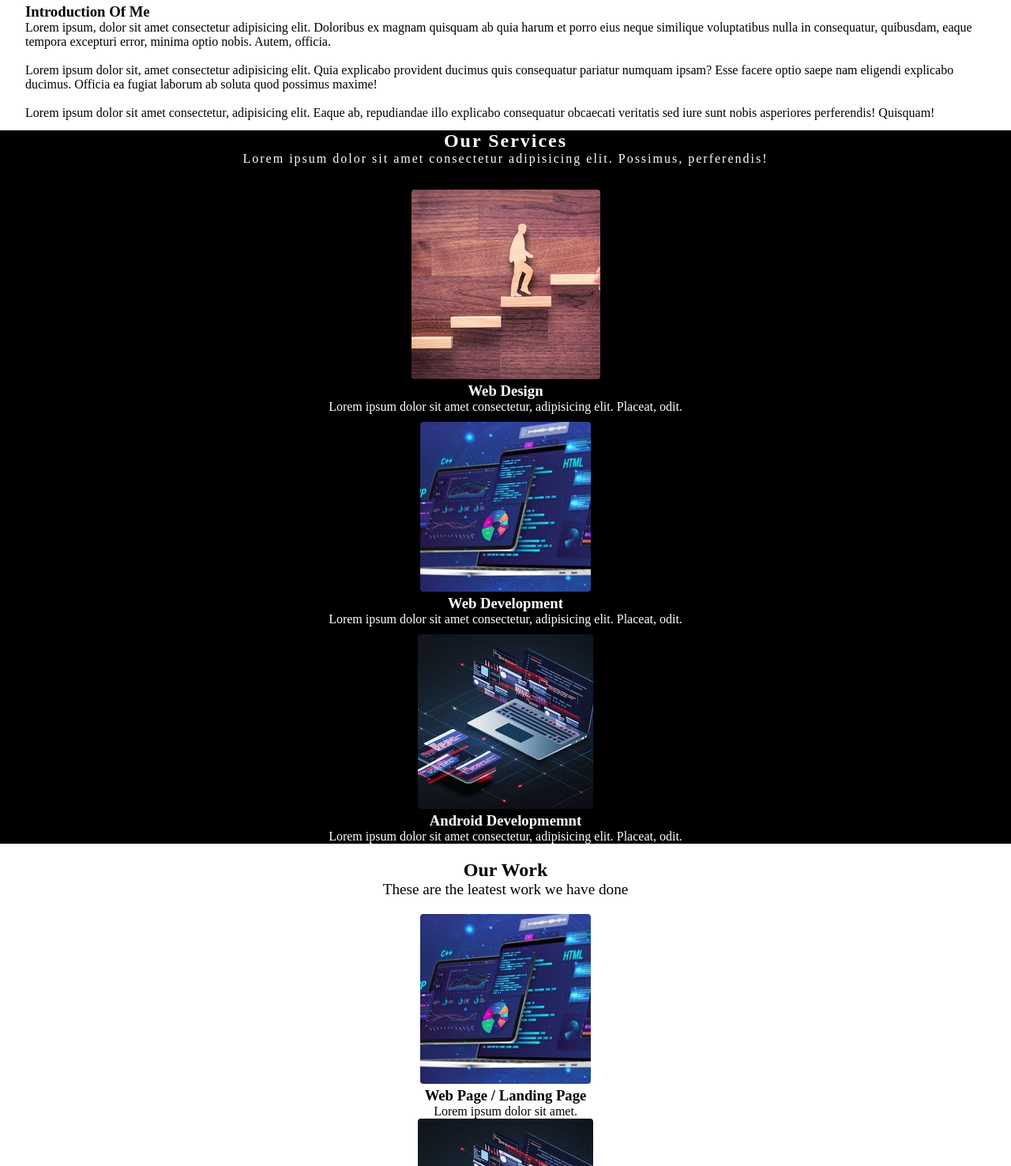
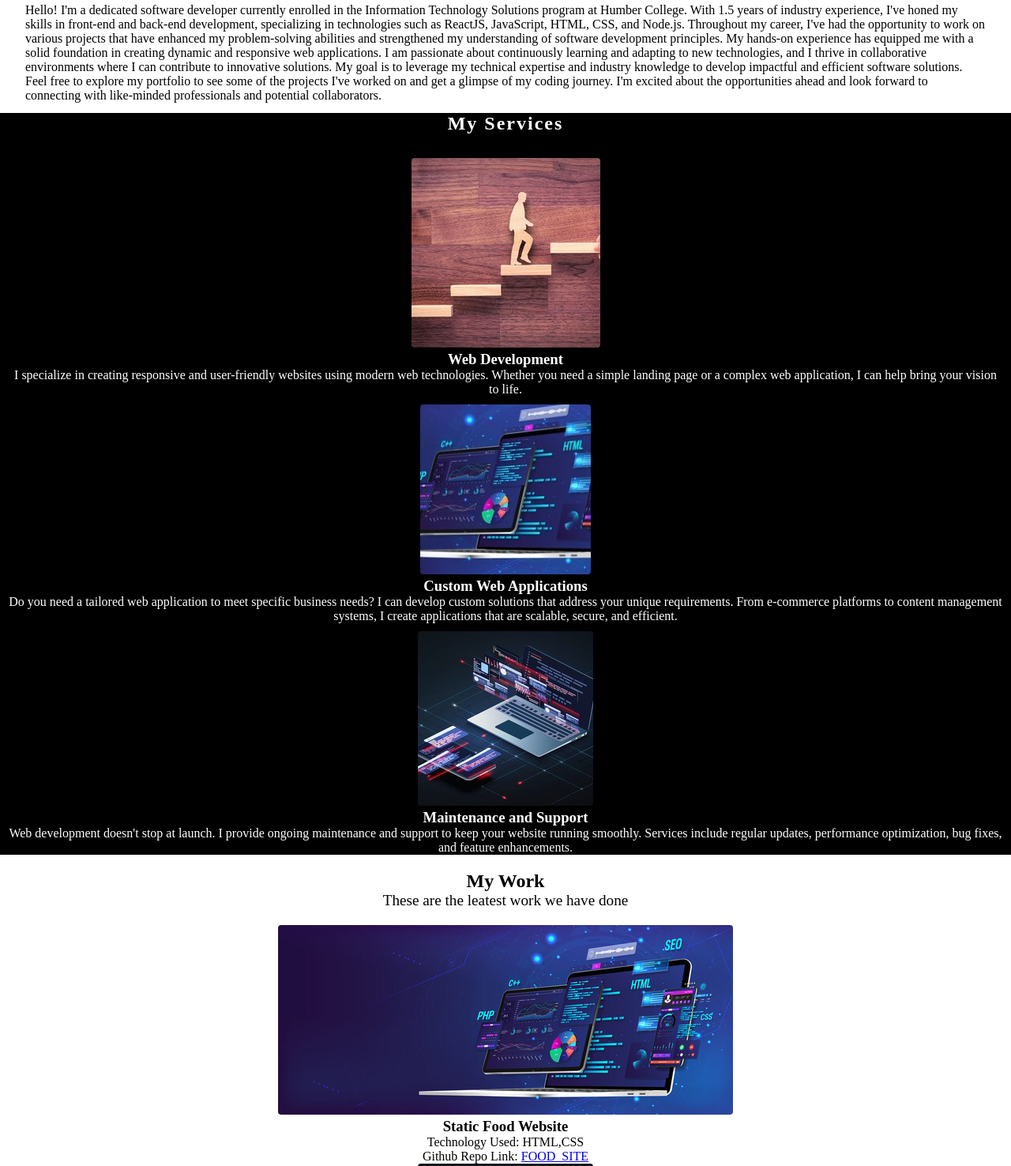
Before and after one commit to shah-jay/PORTFOLIO, a plain HTML site: page index.html in a window 1280 px wide. Shown: the part 916-2392 px from the top of the page at 79% size. Drawn offline with Linux system fonts and the light colour scheme.

Commit message:
Update index.html content

```diff
--- a/index.html
+++ b/index.html
@@ -1,5 +1,6 @@
 <!DOCTYPE html>
 <html lang="en">
+
     <head>
         <meta charset="UTF-8">
         <meta http-equiv="X-UA-Compatible" content="IE=edge">
@@ -8,6 +9,7 @@
         <link rel="stylesheet" media="screen and (max-width:1380px)" href="Css/Phone.css">
         <title>PORTFOLIO | JAY Shah</title>
     </head>
+
     <body>
         <nav id="nav" class="sticky">
             <div id="logo">
@@ -48,18 +50,24 @@
             <h2 class="heading intro">About Me</h2>
             <div class="container">
                 <div class="content">
-                    <h3>Introduction Of Me</h3>
-                    <p>
-                        Lorem ipsum, dolor sit amet consectetur adipisicing elit. Doloribus ex magnam quisquam ab quia harum et porro eius neque similique voluptatibus nulla in consequatur, quibusdam, eaque tempora excepturi error, minima optio nobis. Autem,
-                    officia.
-                    </p>
-                    <br>
-                    <p>
-                        Lorem ipsum dolor sit, amet consectetur adipisicing elit. Quia explicabo provident ducimus quis consequatur pariatur numquam ipsam? Esse facere optio saepe nam eligendi explicabo ducimus. Officia ea fugiat laborum ab soluta quod possimus
-                    maxime!
-                    </p>
-                    <br>
-                    <p>Lorem ipsum dolor sit amet consectetur, adipisicing elit. Eaque ab, repudiandae illo explicabo consequatur obcaecati veritatis sed iure sunt nobis asperiores perferendis! Quisquam!</p>
+                    <p>Hello! I'm a dedicated software developer currently enrolled in the Information Technology
+                        Solutions program at Humber College. With 1.5 years of industry experience, I've honed my skills
+                        in front-end and back-end development, specializing in technologies such as ReactJS, JavaScript,
+                        HTML, CSS, and Node.js.
+
+                        Throughout my career, I've had the opportunity to work on various projects that have enhanced my
+                        problem-solving abilities and strengthened my understanding of software development principles.
+                        My hands-on experience has equipped me with a solid foundation in creating dynamic and
+                        responsive web applications.
+
+                        I am passionate about continuously learning and adapting to new technologies, and I thrive in
+                        collaborative environments where I can contribute to innovative solutions. My goal is to
+                        leverage my technical expertise and industry knowledge to develop impactful and efficient
+                        software solutions.
+
+                        Feel free to explore my portfolio to see some of the projects I've worked on and get a glimpse
+                        of my coding journey. I'm excited about the opportunities ahead and look forward to connecting
+                        with like-minded professionals and potential collaborators.</p>
                 </div>
                 <!-- <div class="img">
                 <img src="../portfolio/img/cover2.jpg" alt="error">
@@ -68,37 +76,43 @@
         </section>
         <section id="service">
             <div class="heading service">
-                <h2>Our Services</h2>
-                <p>Lorem ipsum dolor sit amet consectetur adipisicing elit. Possimus, perferendis!</p>
+                <h2>My Services</h2>
             </div>
             <div class="services">
                 <div class="servicebox">
                     <img src="/img/second.JPG" alt="error">
-                    <h3>Web Design</h3>
-                    <p>Lorem ipsum dolor sit amet consectetur, adipisicing elit. Placeat, odit.</p>
+                    <h3>Web Development</h3>
+                    <p>I specialize in creating responsive and user-friendly websites using modern web technologies.
+                        Whether you need a simple landing page or a complex web application, I can help bring your
+                        vision to life.</p>
                 </div>
                 <div class="servicebox">
                     <img src="/img/cover2.JPG" alt="error">
-                    <h3>Web Development</h3>
-                    <p>Lorem ipsum dolor sit amet consectetur, adipisicing elit. Placeat, odit.</p>
+                    <h3>Custom Web Applications</h3>
+                    <p>Do you need a tailored web application to meet specific business needs? I can develop custom
+                        solutions that address your unique requirements. From e-commerce platforms to content management
+                        systems, I create applications that are scalable, secure, and efficient.</p>
                 </div>
                 <div class="servicebox">
                     <img src="/img/cover1.JPG" alt="error">
-                    <h3>Android Developmemnt</h3>
-                    <p>Lorem ipsum dolor sit amet consectetur, adipisicing elit. Placeat, odit.</p>
+                    <h3>Maintenance and Support</h3>
+                    <p>Web development doesn't stop at launch. I provide ongoing maintenance and support to keep your
+                        website running smoothly. Services include regular updates, performance optimization, bug fixes,
+                        and feature enhancements.</p>
                 </div>
             </div>
         </section>
         <section id="work">
             <div class="info">
-                <h3>Our Work</h3>
+                <h3>My Work</h3>
                 <p>These are the leatest work we have done</p>
             </div>
             <div class="wimg">
                 <div class="workbox">
-                    <img src="/img/cover2.JPG" alt="error Image">
-                    <h3>Web Page / Landing Page</h3>
-                    <p>Lorem ipsum dolor sit amet.</p>
+                    <img src="/img/cover.JPG" alt="error Image">
+                    <h3>Static Food Website</h3>
+                    <p>Technology Used: HTML,CSS</p>
+                    <p>Github Repo Link: <span><a href="https://github.com/shah-jay/FOOD_SITE">FOOD_SITE</a></span></p>
                 </div>
                 <div class="workbox">
                     <img src="/img/cover1.JPG" alt="error">
@@ -123,13 +137,13 @@
                     <br>
                     <div class="address">
                         <h3>Address</h3>
-                        <p>D/404,Vishwas City-10,Gota,Ahmedabad</p>
+                        <p>Toronto, Canda</p>
                         <br>
                     </div>
                     <div class="number">
                         <h3>Contact No</h3>
                         <p>
-                            +91-7283993653
+                            +1-437-436-4016
                         <p>
                     </div>
                     <br>
@@ -157,7 +171,7 @@
         </section>
         <div class="footer">Copyright © Jay Shah. All right Reserved.</div>
         <script>
-        window.addEventListener('scroll', function() {
+            window.addEventListener('scroll', function () {
                 var header = document.querySelector('nav');
                 header.classList.toggle('sticky', window.scrollY > 0);
             })
@@ -170,4 +184,5 @@
             }
         </script>
     </body>
+
 </html>
```
Lines whose indentation alone changed are shown as unchanged.
